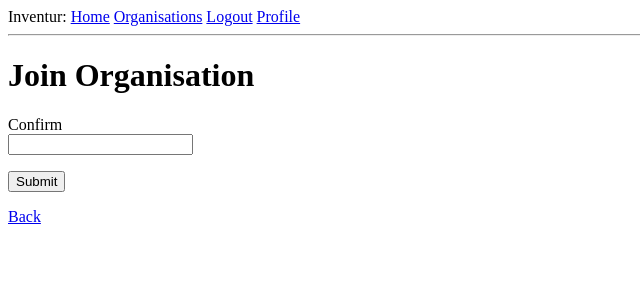
After one commit to fpwg/Q2Datenbankprojekt, a Python web app: template app/templates/join_organisation.html in a window 1280 px wide. The commit adds this page. Shown: the top 300 px of the page, without its empty margins (0-640 px from the left). Run offline with Jinja, Linux system fonts and the light colour scheme; the template is opened without the code that fills it: most values are stand-ins (such as "Sample title", 1, 10 or a date in 2020); form fields are guessed from the names that the template uses.

Commit message:
join organisation

```diff
--- /dev/null
+++ b/app/templates/join_organisation.html
@@ -0,0 +1,16 @@
+{% extends "base.html" %}
+
+{% block content %}
+    <h1>Join Organisation</h1>
+    <form action="" method="post" novalidate>
+        {{ form.hidden_tag() }}
+        <p>
+            {{ form.confirm.label }}<br>
+            {{ form.confirm() }}
+        </p>
+        <p>{{ form.submit() }}</p>
+    </form>
+    <p>
+      <a href="{{url_for('organisation', name=organisation.name)}}">Back</a>
+    </p>
+{% endblock %}
--- a/app/templates/organisation.html
+++ b/app/templates/organisation.html
@@ -6,7 +6,11 @@
   </h1>
 
   {% if current_user.in_organisation(organisation) %}
-  <a href="{{ url_for('leave_organisation', name=organisation.name) }}"> Leave this Organisation </a>
+  <p><a href="{{ url_for('leave_organisation', name=organisation.name) }}"> Leave this Organisation </a></p>
+  {% endif %}
+
+  {% if not current_user.in_organisation(organisation) %}
+  <p><a href="{{ url_for('join_organisation', name=organisation.name) }}"> Join this Organisation </a></p>
   {% endif %}
 
   <h2>User</h2>
```
Also changed, not shown: app/routes.py (+16 -0 lines).
